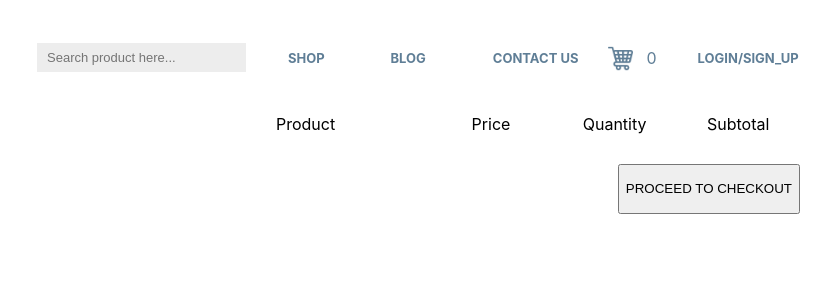
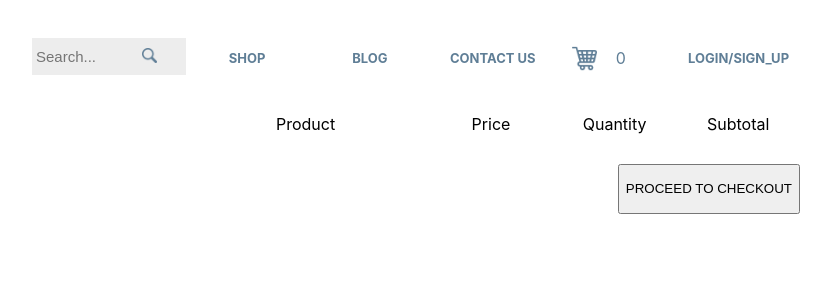
Before and after one commit to NikolasPlatonov/zenbit_store, a React (Create React App) app: page /cart in a window 1280 px wide. Shown: the top 300 px of the page, without its empty margins (224-1055 px from the left). Built offline with nearby package versions, Linux system fonts and the light colour scheme.

Commit message:
CSS for search field added

```diff
--- a/src/components/Header/Header.js
+++ b/src/components/Header/Header.js
@@ -2,18 +2,23 @@ import React, { useState } from 'react';
 import s from './Header.module.css';
 import cart from './../../assets/images/shopping-cart.png';
 import { NavLink } from 'react-router-dom';
+import search_icon from './../../assets/images/search_icon.png';
 
 export const Header = ({ cartCounter, changeSearchText, searchText }) => {
   return (
     <div className={s.container}>
-      <div className={s.search}>
+      <div className={s.search_container}>
         <input
           type="text"
-          placeholder="Search product here..."
+          placeholder="Search..."
           value={searchText}
           onChange={changeSearchText}
           className={s.input}
         />
+        <div className={s.search_icon}>
+          {' '}
+          <img alt="search_icon" src={search_icon} />{' '}
+        </div>
       </div>
 
       <div className={s.menu_container}>
--- a/src/components/Header/Header.module.css
+++ b/src/components/Header/Header.module.css
@@ -1,6 +1,6 @@
 .container {
   display: grid;
-  grid-template-columns: 1fr 2fr;
+  grid-template-columns: 1fr 4fr;
 }
 
 .cart {
@@ -29,29 +29,34 @@
   text-align: left;
 }
 
-.search {
+.search_container {
+  display: grid;
+  grid-template-columns: 110px 25px;
   text-align: left;
-  margin: 5px;
+  background-color: #ededed;
+  height: 100%;
+  align-content: center;
 }
 
 .input {
+  align-content: center;
   background-color: #ededed;
-  width: 80%;
-  height: 100%;
-  font-size: 13px;
-  padding-left: 10px;
+  font-size: 15px;
   border: 0px solid;
   color: #5f7e96;
-  /* background-image: url('./../../assets/images/search.png'); */
-  background-repeat: no-repeat;
-  background-position: 95%;
-  background-size: 25px;
+  margin-left: 2px;
+}
+
+.search_icon img {
+  text-align: center;
+  height: 15px;
 }
 
 .menu_container {
   display: grid;
   grid-template-columns: repeat(5, 1fr);
   align-items: center;
+  text-align: center;
 }
 
 .menu_btn a {
--- a/src/components/ProductCard/ProductCard.module.css
+++ b/src/components/ProductCard/ProductCard.module.css
@@ -1,6 +1,6 @@
 .container_main {
   display: grid;
-  grid-template-rows: 3fr 2fr;
+  grid-template-rows: 1fr 1fr;
   margin: 1em;
 }
 
```
Also changed, not shown: src/assets/images/search_icon.png (added).
